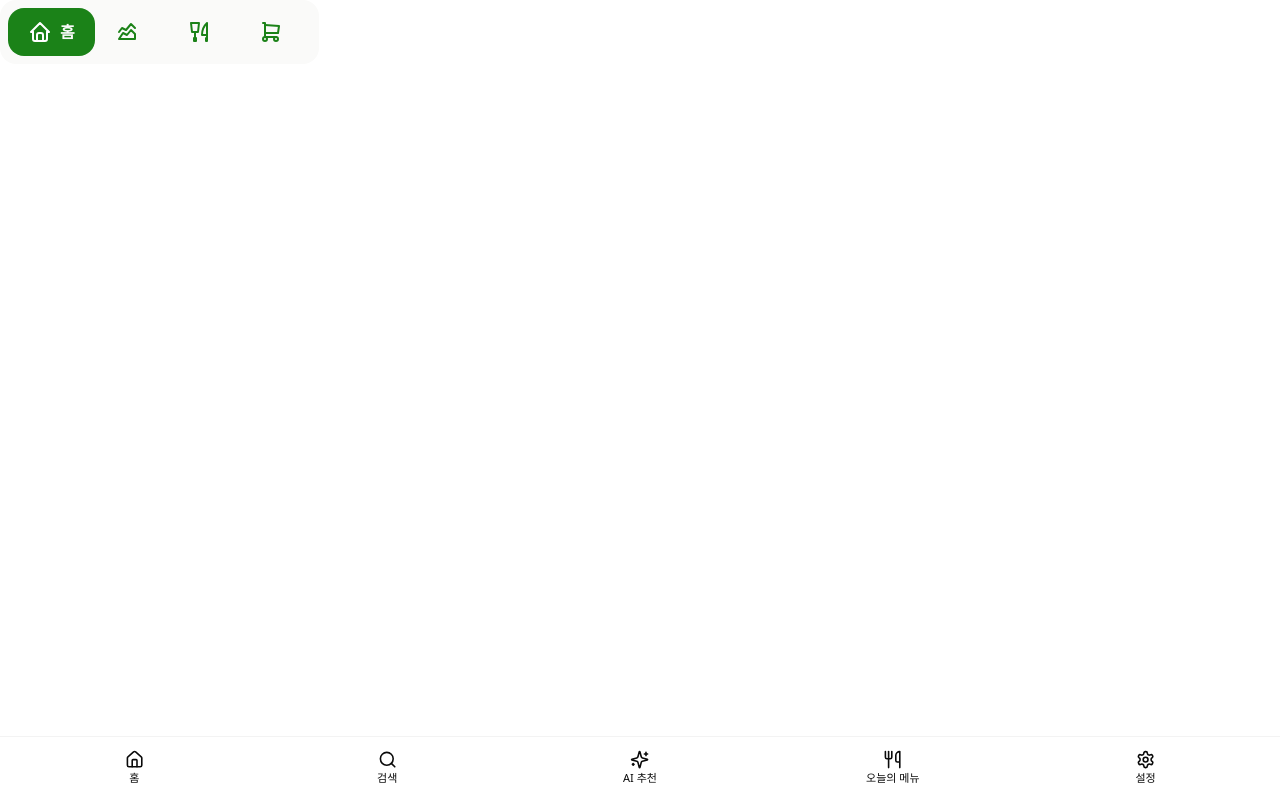
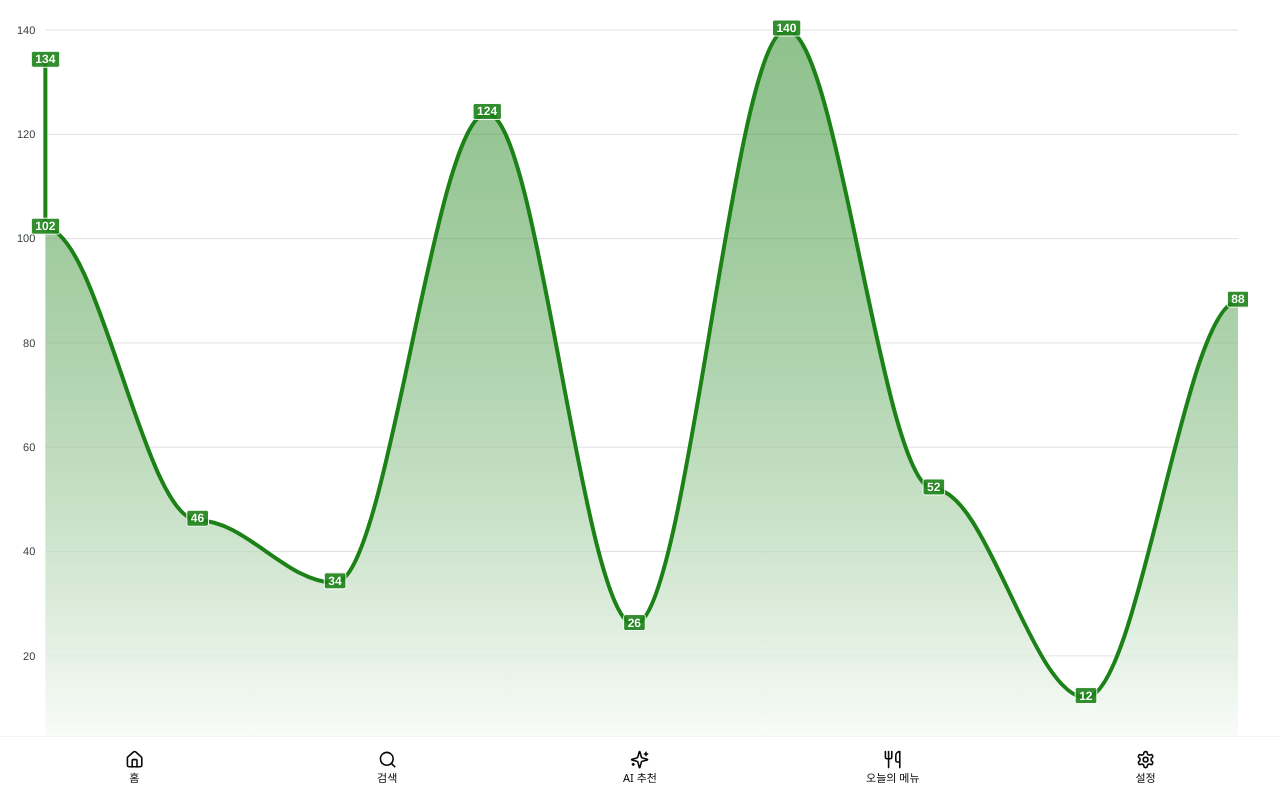
Before and after one commit to ojakgyo-ajou/frontend, a React (Vite) app: page /test in a window 1280 px wide. Built offline with nearby package versions, Linux system fonts and the light colour scheme.

Commit message:
feat: 차트 및 slice selector 추가

```diff
--- a/package.json
+++ b/package.json
@@ -12,10 +12,12 @@
   "dependencies": {
     "@tabler/icons-react": "^3.31.0",
     "@tailwindcss/vite": "^4.1.5",
+    "apexcharts": "^4.7.0",
     "class-variance-authority": "^0.7.1",
     "clsx": "^2.1.1",
     "lucide-react": "^0.509.0",
     "react": "^19.1.0",
+    "react-apexcharts": "^1.7.0",
     "react-dom": "^19.1.0",
     "react-router": "^7.6.0",
     "tailwind-merge": "^3.2.0",
--- /dev/null
+++ b/src/components/chart.tsx
@@ -0,0 +1,79 @@
+"use client";
+import { useState, useEffect, useRef, useMemo } from "react";
+import SlideSelector from "./slide-selector";
+import ApexCharts from "apexcharts";
+import ReactApexChart from "react-apexcharts";
+
+// API
+
+
+// store
+
+
+// types
+export interface ChartProps<T> {
+  units: Array<Unit>,
+  data: Array<Array<any>>
+}
+
+export type Unit = {
+  key: string;
+  value: string | number;
+}
+
+// components
+
+
+const Chart = <T extends Object>({ units, data }: ChartProps<T>) => {
+
+  const parent = useRef<HTMLElement>(null);
+
+  const [ unit, setUnit ] = useState<Unit>(units[0]);
+  const [ size, setSize ] = useState<number>(300);
+
+  const chart_options = useMemo(() => ({
+    chart: {id: 'area-datetime', type: 'area', height: size, zoom: {autoScaleYaxis: true}, toolbar: {show: false}},
+    colors: ['#1C8218'],
+    xaxis: {
+      type: 'datetime',
+      tickAmount: 6,
+      labels: {
+        show: false,
+        formatter: function (val: any) {
+          const date = new Date(val);
+          const month = date.getMonth() + 1;
+          const day = date.getDate();
+          return `${month}월 ${day}일`;
+        }
+      }
+    },
+    fill: {
+      type: 'gradient',
+      gradient: { shadeIntensity: 1, opacityFrom: 0.7, opacityTo: 0.9, stops: [0, 100]}
+    },
+  }), [ size ]);
+
+  const onSliderChange = (selected_unit: Unit) => {
+    setUnit(selected_unit);
+  }
+
+  useEffect(() => {
+    if (!parent?.current) return;
+
+    const { width } = parent.current.getBoundingClientRect();
+    console.log(width);
+
+    setSize(width);
+  }, []);
+
+  return <section className="w-full inline-flex flex-col justify-start items-start gap-4" ref={parent}>
+    <div className="w-[calc(100%-2em)]">
+      <ReactApexChart type="area"
+        series={[{ data: data.sort((a, b) => a[0]-b[0]) }]}
+        options={chart_options}
+      />
+    </div>
+    <SlideSelector data={units} onSelect={onSliderChange}/>
+  </section>
+};
+export default Chart
--- a/src/components/menu-bar.tsx
+++ b/src/components/menu-bar.tsx
@@ -106,7 +106,8 @@ const MenuBar = ({}: MenuBarProps) => {
   }, [location]);
 
   const onMenuItemClick = (key: MenuStatus) => {
-    navigate(MenuInfo[key]?.url || "/");
+    // navigate(MenuInfo[key]?.url || "/");
+    setPage(key)
   }
 
   return <nav
--- a/src/components/pages/Test.tsx
+++ b/src/components/pages/Test.tsx
@@ -1,6 +1,7 @@
 "use client";
-import { useState, useEffect, useRef } from "react";
-import MenuBar from "../menu-bar";
+
+import Chart from "../chart";
+
 
 // API
 
@@ -17,6 +18,22 @@ export interface TestPageProps {
 
 
 const TestPage = ({}: TestPageProps) => {
-  return <MenuBar/>
+  // return <MenuBar/>
+  return <Chart data={
+    Array.from({length: 10}).map((_, i) => ({
+      year: 2025,
+      month: i,
+      price: Math.floor(Math.random()* 100) % 100 * 2
+    }))
+    .map((v: any) => ([
+      new Date(`${v?.year || new Date().getFullYear()}-${(v?.month || 1)-0}-${v.day || 1}`),
+      v.price
+    ]))
+  } units={[
+    { key: "day", value: "일" },
+    { key: "week", value: "주" },
+    { key: "month", value: "월" },
+    { key: "year", value: "년" },
+  ]}/>
 };
 export default TestPage
--- /dev/null
+++ b/src/components/slide-selector.tsx
@@ -0,0 +1,83 @@
+"use client";
+import { useState, useEffect, useRef } from "react";
+
+// API
+
+
+// store
+
+
+// types
+export interface SlideSelectorProps {
+  data: Array<BasicDataType>
+  init?: string
+  onSelect?: (data: BasicDataType) => any
+}
+
+export type BasicDataType = {
+  key: string,
+  value: string | number
+}
+
+// components
+
+
+const SlideSelector = ({ data, init, onSelect }: SlideSelectorProps) => {
+
+  const [ selected, setSelected ] = useState<BasicDataType['key']>(init || data[0]?.key);
+  const [ ui_info, setUIiInfo ] = useState<{width: number, left: number}>({width: 0, left: 0});
+
+  useEffect(() => {
+    const new_selected_ui = document.querySelector(`#${selected}`)?.getBoundingClientRect();
+    if (!new_selected_ui) return;
+
+    setUIiInfo({
+      width: new_selected_ui.width,
+      left: new_selected_ui.left,
+    })
+  }, [selected]);
+
+  const onSelectionClick = (key: string) => {
+    setSelected(key);
+
+    const selection_data = data.find(v => v.key == key);
+    if (!selection_data) {
+      setSelected(data[0]?.key);
+      return;
+    }
+    if (onSelect) onSelect(selection_data);
+  }
+
+  return <section className={`
+    w-full h-fit px-6 py-2 box-border
+    flex justify-around align-middle
+    bg-white border-1 rounded-2xl z-0
+    relative select-none
+  `} style={{
+    transition: "all 0.25s cubic-bezier(0, 1, 0.49, 1.1)"
+  }}>
+    <div style={{
+      width: `${ui_info.width}px`,
+      left: `${ui_info.left}px`,
+      transition: "all 0.25s cubic-bezier(0, 1, 0.49, 1.1)"
+    }} className={`
+      h-full px-6 py-1
+      rounded-lg bg-neutral-100
+      absolute top-1/2 -translate-y-1/2
+      -z-10 select-none
+    `}/>
+    {
+      data.map(({key, value}) => <>
+        <div id={key} key={key} className={`
+          px-6 py-1 select-none cursor-pointer box-border
+          ${key == selected ? "font-bold" : ""}
+        `}
+          onClick={() => onSelectionClick(key)}
+        >
+          <span>{value}</span>
+        </div>
+      </>)
+    }
+  </section>
+};
+export default SlideSelector
```
Also changed, not shown: 1 other file (tests, documents, lock files or other folders).
